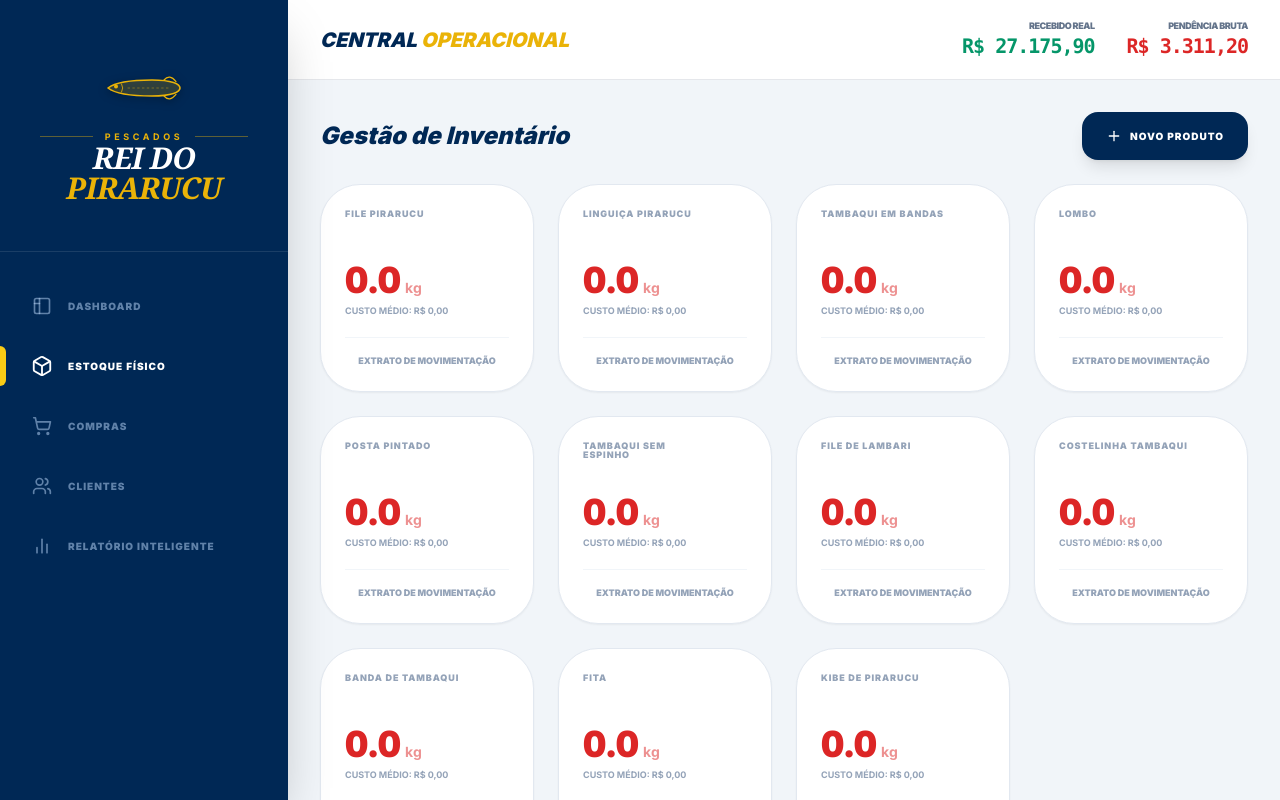
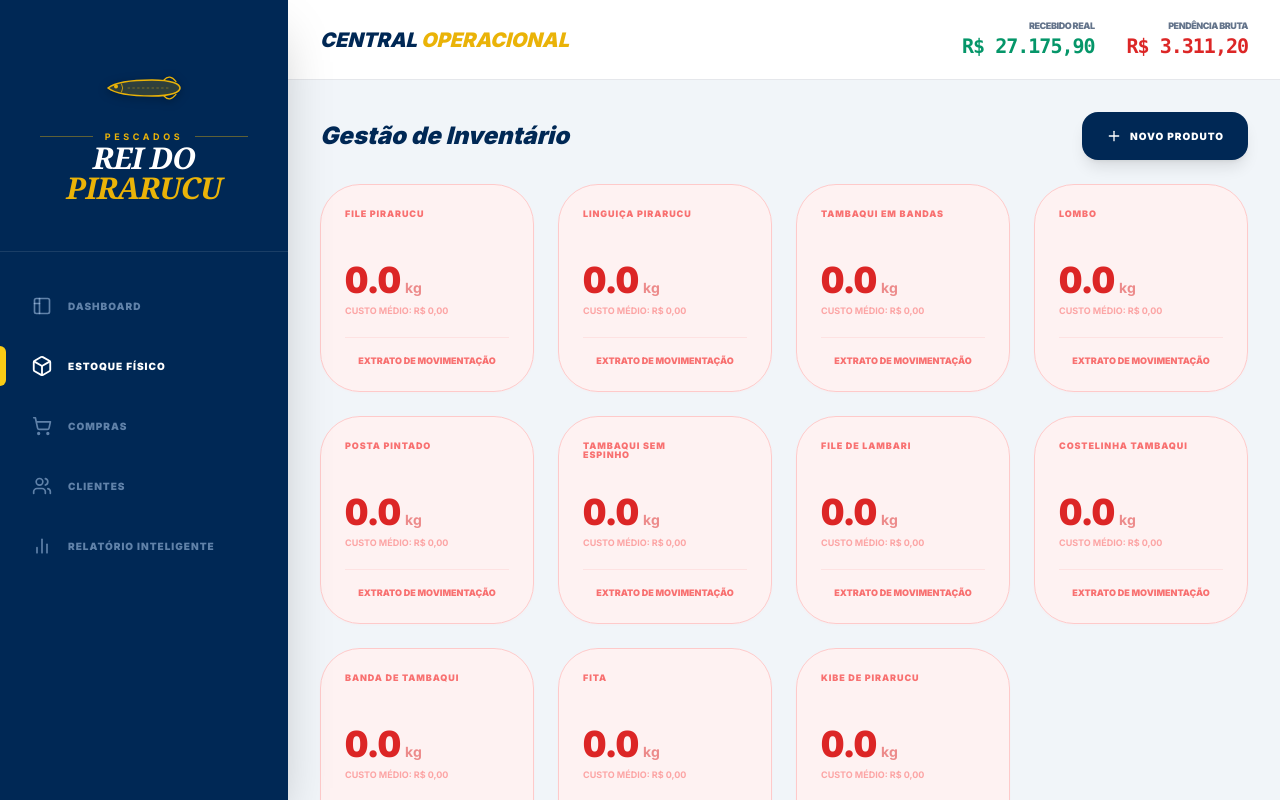
Before and after one commit to juankalleo/rei-do-pirarucu, a React (Vite) app: page / in a window 1280 px wide. Both pictures are taken after a click on the button "ESTOQUE FÍSICO". Built offline with nearby package versions, Linux system fonts and the light colour scheme.

Commit message:
feat: Improve inventory management UI
Refactors the inventory section to use a more structured grid layout and enhances the visual feedback for low stock levels. Adds a button to create new products and improves the edit modal trigger for existing stock items.

```diff
--- a/App.tsx
+++ b/App.tsx
@@ -401,19 +401,37 @@ const App: React.FC = () => {
                  <button onClick={() => setIsNewProductModalOpen(true)} className="bg-[#002855] text-white px-6 py-4 rounded-2xl font-black text-[10px] uppercase tracking-widest flex items-center gap-2 shadow-lg hover:bg-blue-900 transition-all active:scale-95"><PlusIcon className="w-4 h-4" /> NOVO PRODUTO</button>
                </div>
                <div className="grid grid-cols-1 md:grid-cols-3 lg:grid-cols-4 gap-6">
-                 {stock.filter(i => !SERVICE_ITEMS.includes(i.productName)).map(item => (
-                   <div key={item.productName} className="bg-white p-6 rounded-[2.5rem] shadow-sm border border-slate-200 flex flex-col justify-between h-52 group hover:shadow-xl hover:scale-[1.02] transition-all">
-                      <div className="flex justify-between items-start">
-                         <h4 className="text-[9px] font-black uppercase text-slate-400 tracking-widest leading-none">{item.productName}</h4>
-                         <button onClick={() => { setStockFormData({ name: item.productName, weight: item.availableWeight.toString(), price: item.basePricePerKg.toString() }); setIsStockModalOpen(true); }} className="opacity-0 group-hover:opacity-100 transition-opacity p-2 hover:bg-slate-100 rounded-lg"><EditIcon className="w-4 h-4 text-[#002855]"/></button>
-                      </div>
-                      <div>
-                         <p className={`text-4xl font-black tabular-nums ${item.availableWeight < 50 ? 'text-red-600' : 'text-slate-900'}`}>{item.availableWeight.toFixed(1)}<span className="text-sm font-bold ml-1 opacity-50">kg</span></p>
-                         <p className="text-[9px] font-bold text-slate-400 uppercase mt-1">Custo Médio: {formatCurrency(item.basePricePerKg)}</p>
-                      </div>
-                      <button onClick={() => { setSelectedStockItem(item); setIsHistoryModalOpen(true); }} className="text-[9px] font-black text-slate-400 uppercase text-center border-t border-slate-100 pt-4 hover:text-[#002855] transition-colors">Extrato de Movimentação</button>
-                   </div>
-                 ))}
+                 {stock.filter(i => !SERVICE_ITEMS.includes(i.productName)).map(item => {
+                   const isOutOfStock = item.availableWeight <= 0;
+                   return (
+                     <div
+                       key={item.productName}
+                       className={`p-6 rounded-[2.5rem] shadow-sm border transition-all duration-300 flex flex-col justify-between h-52 group hover:shadow-xl hover:scale-[1.02] ${
+                         isOutOfStock
+                         ? 'bg-red-50 border-red-200 shadow-red-100/20'
+                         : 'bg-emerald-50 border-emerald-200 shadow-emerald-100/20'
+                       }`}
+                     >
+                        <div className="flex justify-between items-start">
+                           <h4 className={`text-[9px] font-black uppercase tracking-widest leading-none ${isOutOfStock ? 'text-red-400' : 'text-emerald-400'}`}>
+                              {item.productName}
+                           </h4>
+                           <button onClick={() => { setStockFormData({ name: item.productName, weight: item.availableWeight.toString(), price: item.basePricePerKg.toString() }); setIsStockModalOpen(true); }} className="opacity-0 group-hover:opacity-100 transition-opacity p-2 hover:bg-white/50 rounded-lg"><EditIcon className="w-4 h-4 text-[#002855]"/></button>
+                        </div>
+                        <div>
+                           <p className={`text-4xl font-black tabular-nums ${isOutOfStock ? 'text-red-600' : 'text-emerald-600'}`}>
+                             {item.availableWeight.toFixed(1)}<span className="text-sm font-bold ml-1 opacity-50">kg</span>
+                           </p>
+                           <p className={`text-[9px] font-bold uppercase mt-1 ${isOutOfStock ? 'text-red-300' : 'text-emerald-400'}`}>
+                             Custo Médio: {formatCurrency(item.basePricePerKg)}
+                           </p>
+                        </div>
+                        <button onClick={() => { setSelectedStockItem(item); setIsHistoryModalOpen(true); }} className={`text-[9px] font-black uppercase text-center border-t pt-4 transition-colors ${isOutOfStock ? 'border-red-100 text-red-400 hover:text-red-700' : 'border-emerald-100 text-emerald-400 hover:text-emerald-700'}`}>
+                           Extrato de Movimentação
+                        </button>
+                     </div>
+                   );
+                 })}
                </div>
             </div>
           )}
```
